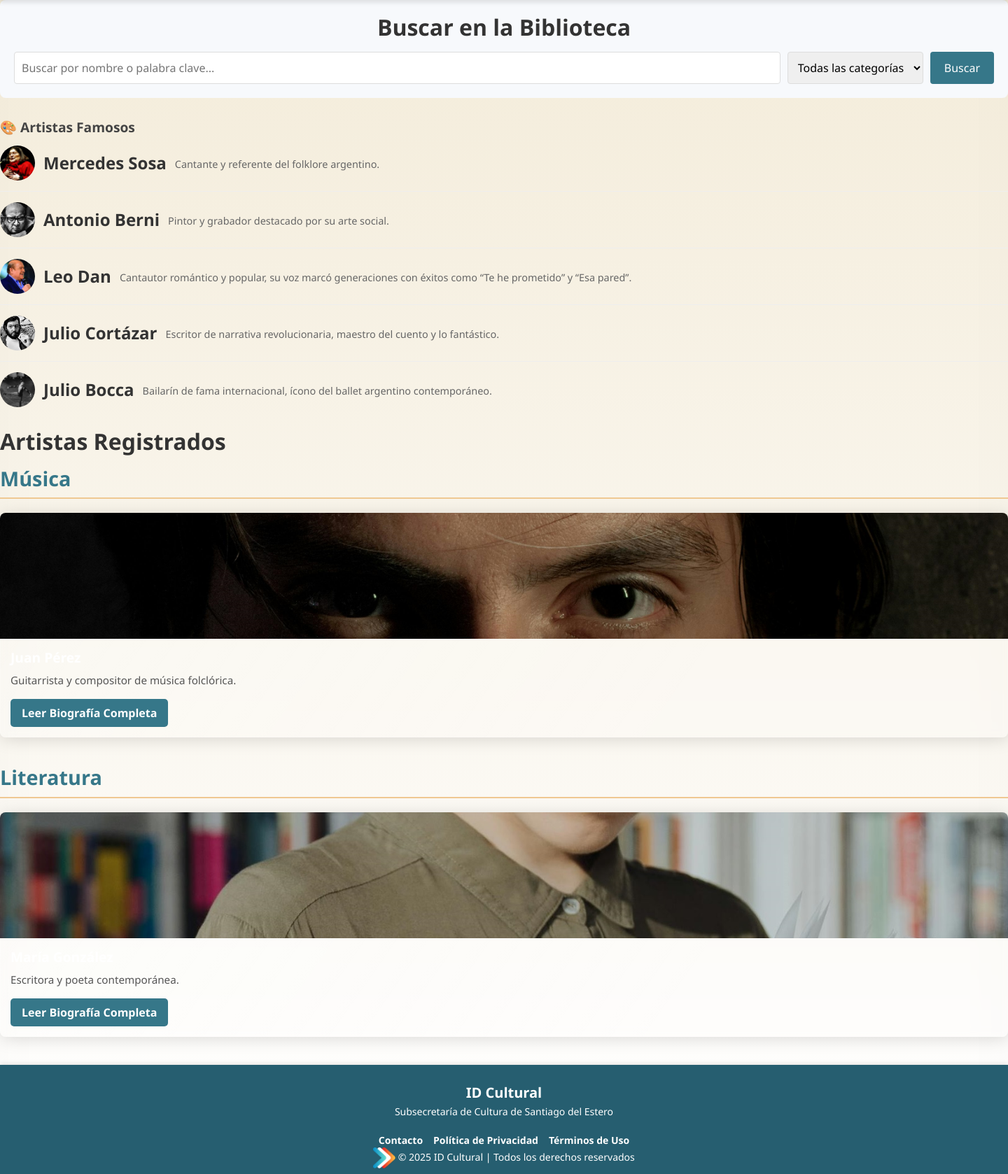
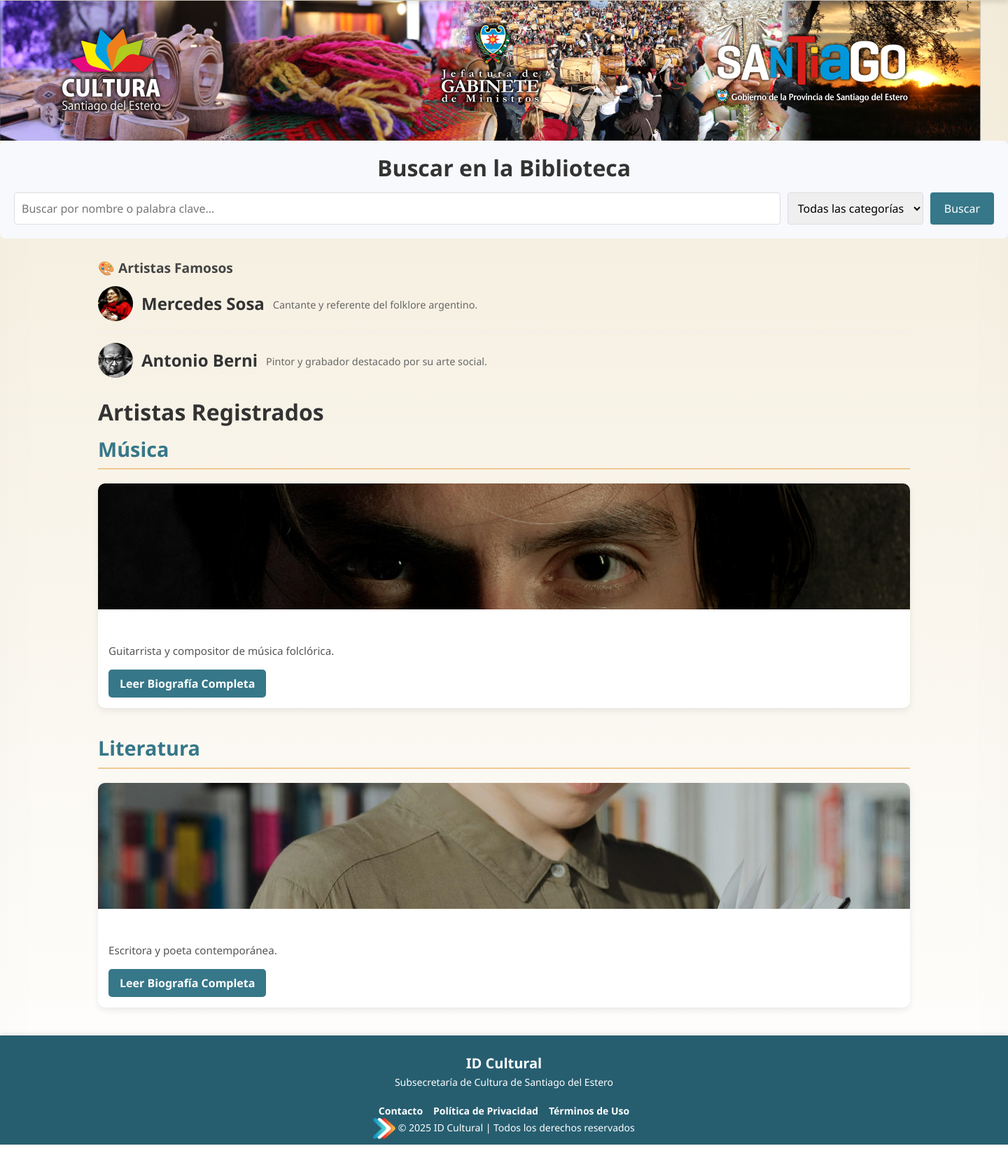
Before and after one commit to runatechdev/ID-Cultural, a PHP site: page /wiki.php in a window 1440 px wide. Shown: the part 82-1760 px from the top of the page at 70% size. After the commit the page ends 1718 px from the top, so only its background shows below. Run offline with PHP 8.4, Linux system fonts and the light colour scheme; some libraries are stand-ins or nearby versions.

Commit message:
como estaba nomas

```diff
--- a/public/wiki.php
+++ b/public/wiki.php
@@ -9,7 +9,6 @@ require_once __DIR__ . '/../config.php';
     <meta charset="UTF-8">
     <meta name="viewport" content="width=device-width, initial-scale=1.0">
     <title>Biblioteca Digital - DNI Cultural</title>
-    <link rel="stylesheet" href="/static/css/wiki.css" /> <!-- Estilo específico de la Biblioteca Digital -->
 
 <!-- Bootstrap Core -->
 <link href="https://cdn.jsdelivr.net/npm/bootstrap@5.3.3/dist/css/bootstrap.min.css" rel="stylesheet">
@@ -22,11 +21,12 @@ require_once __DIR__ . '/../config.php';
 
     <link rel="stylesheet" href="/static/css/main.css" />
     <!-- Asegúrate de que este archivo exista y contenga el estilo base -->
+    <link rel="stylesheet" href="/static/css/wiki.css" /> <!-- Estilo específico de la Biblioteca Digital -->
     <link rel="stylesheet" href="https://cdnjs.cloudflare.com/ajax/libs/animate.css/4.1.1/animate.min.css" />
 
 </head>
 
-<body id="wiki">
+<body>
 
        <?php
        // navbar.php está en ID-Cultural/components/
@@ -36,111 +36,87 @@ require_once __DIR__ . '/../config.php';
        ?>
 
     <!-- Contenido Principal -->
-<main class="full-width">
-  <!-- 🌀 Sección de búsqueda -->
+    <main>
+        <img src="/static/img/portada.png" alt="Logo Santiago del Estero">
+
+        <!-- Búsqueda -->
 <div class="search">
     <h2>Buscar en la Biblioteca</h2>
     <form id="form-busqueda" action="#" method="get">
-      <input
-        type="text"
-        placeholder="Buscar por nombre o palabra clave..."
-        name="search"
-        id="search"
-        required
-      />
+        <input type="text" placeholder="Buscar por nombre o palabra clave..." name="search" id="search" required>
 
         <select name="categoria" id="categoria">
             <option value="">Todas las categorías</option>
-        <option value="Artesania">Artesanía</option>
+            <option value="Artesania">Artesania</option>
             <option value="Audiovisual">Audiovisual</option>
             <option value="Danza">Danza</option>
             <option value="Teatro">Teatro</option>
-        <option value="Musica">Música</option>
+            <option value="Musica">Musica</option>
             <option value="Literatura">Literatura</option>
             <option value="Escultura">Escultura</option>
+            <!-- Podés agregar más categorías según los datos que tengas -->
         </select>
 
         <button type="submit">Buscar</button>
     </form>
 </div>
 
-  <!-- 🖼️ Sidebar: Artistas Famosos -->
-  <div class="content-wrapper">
+
+        <div class="container">
     <aside class="sidebar">
         <h2>🎨 Artistas Famosos</h2>
-      <div class="famoso-container">
+
         <div class="famoso">
-          <img src="/static/img/merce.jpg" alt="Mercedes Sosa" />
+            <img src="/static/img/merce.jpg" alt="Mercedes Sosa">
             <h4>Mercedes Sosa</h4>
             <p>Cantante y referente del folklore argentino.</p>
         </div>
+
         <div class="famoso">
-          <img src="/static/img/berni.jpg" alt="Antonio Berni" />
+            <img src="/static/img/berni.jpg" alt="Antonio Berni">
             <h4>Antonio Berni</h4>
             <p>Pintor y grabador destacado por su arte social.</p>
         </div>
-
-<div class="famoso">
-  <img src="/static/img/famosos/leo.jpeg" alt="Leo Dan" />
-  <h4>Leo Dan</h4>
-  <p>Cantautor romántico y popular, su voz marcó generaciones con éxitos como “Te he prometido” y “Esa pared”.</p>
-</div>
-<div class="famoso">
-  <img src="/static/img/famosos/cortazar.jpeg" alt="Julio Cortázar" />
-  <h4>Julio Cortázar</h4>
-  <p>Escritor de narrativa revolucionaria, maestro del cuento y lo fantástico.</p>
-</div>
-
-<div class="famoso">
-  <img src="/static/img/famosos/julio.jpeg" alt="Julio Bocca" />
-  <h4>Julio Bocca</h4>
-  <p>Bailarín de fama internacional, ícono del ballet argentino contemporáneo.</p>
-</div>
-
-        <!-- Puedes agregar más artistas aquí -->
-      </div>
     </aside>
 
-    <!-- 📚 Sección de Artistas Registrados -->
+            <!-- Sección Dinámica por Categorías -->
             <section class="main-content" id="biografias">
                 <h2>Artistas Registrados</h2>
 
-      <!-- 🎵 Categoría: Música -->
                 <div class="categoria" data-category="Música">
                     <h3>Música</h3>
                     <div class="card">
-          <img src="/static/img/juanperez.jpg" alt="Juan Pérez" />
+                        <img src="/static/img/juanperez.jpg" alt="Juan Pérez">
                         <div class="card-info">
                             <h4>Juan Pérez</h4>
                             <p>Guitarrista y compositor de música folclórica.</p>
                             <a href="#" class="btn-biografia">Leer Biografía Completa</a>
                         </div>
                     </div>
-      </div>
+                </div> <!-- 👈 Cerrás la categoría Música -->
 
-      <!-- 📖 Categoría: Literatura -->
                 <div class="categoria" data-category="Literatura">
                     <h3>Literatura</h3>
                     <div class="card">
-          <img src="/static/img/dem.jpg" alt="María González" />
+                        <img src="/static/img/dem.jpg" alt="María González">
                         <div class="card-info">
                             <h4>María González</h4>
                             <p>Escritora y poeta contemporánea.</p>
                             <a href="#" class="btn-biografia">Leer Biografía Completa</a>
                         </div>
                     </div>
+                </div> <!-- 👈 Cerrás la categoría Literatura -->
+            </section>
+
+    </main>
     </div>
-    </section>
-  </div>
-</main>
-
 
     <!-- Footer -->
        <?php include("../components/footer.php"); ?>
 
 
-    <script src="/static/js/main.js"></script>
-    <script src="/static/js/navbar.js"></script>
+    <script src="/ID-Cultural/static/js/main.js"></script>
+    <script src="/ID-Cultural/static/js/navbar.js"></script>
     <script src="https://cdn.jsdelivr.net/npm/bootstrap@5.3.3/dist/js/bootstrap.bundle.min.js"></script>
     <script src="https://cdn.jsdelivr.net/npm/sweetalert2@11.7.12/dist/sweetalert2.all.min.js"></script>
 
```
Lines whose indentation alone changed are shown as unchanged.
